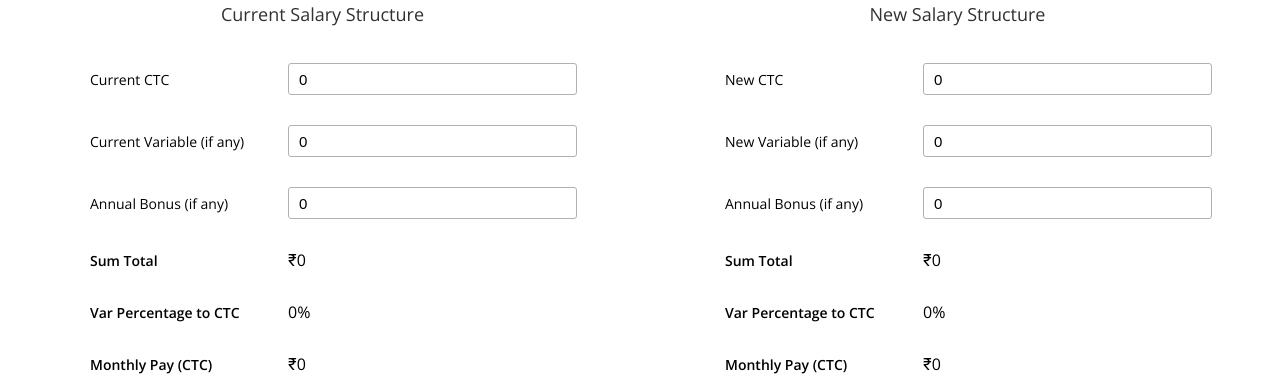
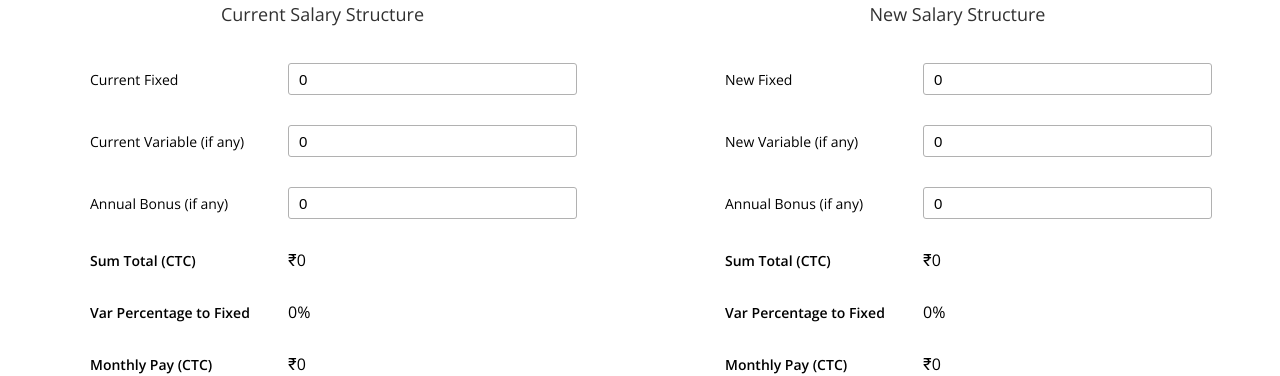
Before and after one commit to ashwinkshenoy/appraisal-calculator, a Vue app: page /#/ in a window 1280 px wide. Shown: the part 196-572 px from the top of the page. Built offline with nearby package versions, Linux system fonts and the light colour scheme.

Commit message:
name changes to labels

```diff
--- a/src/components/Home.vue
+++ b/src/components/Home.vue
@@ -12,7 +12,7 @@
 
         <div class="grid-row2">
           <div class="grid-col">
-            <div class="form-label">Current CTC</div>
+            <div class="form-label">Current Fixed</div>
           </div>
           <div class="grid-col">
             <input type="number" class="in-txt" v-model.number="current.ctc">
@@ -39,7 +39,7 @@
 
         <div class="grid-row2">
           <div class="grid-col">
-            <div class="form-label bold">Sum Total</div>
+            <div class="form-label bold">Sum Total (CTC)</div>
           </div>
           <div class="grid-col">
             ₹{{currentSum || 0}}
@@ -48,7 +48,7 @@
 
         <div class="grid-row2">
           <div class="grid-col">
-            <div class="form-label bold">Var Percentage to CTC</div>
+            <div class="form-label bold">Var Percentage to Fixed</div>
           </div>
           <div class="grid-col">
             {{currentCtcVarPercentage || 0}}%
@@ -74,7 +74,7 @@
 
         <div class="grid-row2">
           <div class="grid-col">
-            <div class="form-label">New CTC</div>
+            <div class="form-label">New Fixed</div>
           </div>
           <div class="grid-col">
             <input type="text" class="in-txt" v-model.number="newSal.ctc">
@@ -101,7 +101,7 @@
 
         <div class="grid-row2">
           <div class="grid-col">
-            <div class="form-label bold">Sum Total</div>
+            <div class="form-label bold">Sum Total (CTC)</div>
           </div>
           <div class="grid-col">
             ₹{{newSum}}
@@ -110,7 +110,7 @@
 
         <div class="grid-row2">
           <div class="grid-col">
-            <div class="form-label bold">Var Percentage to CTC</div>
+            <div class="form-label bold">Var Percentage to Fixed</div>
           </div>
           <div class="grid-col">
             {{newCtcVarPercentage || 0}}%
```
